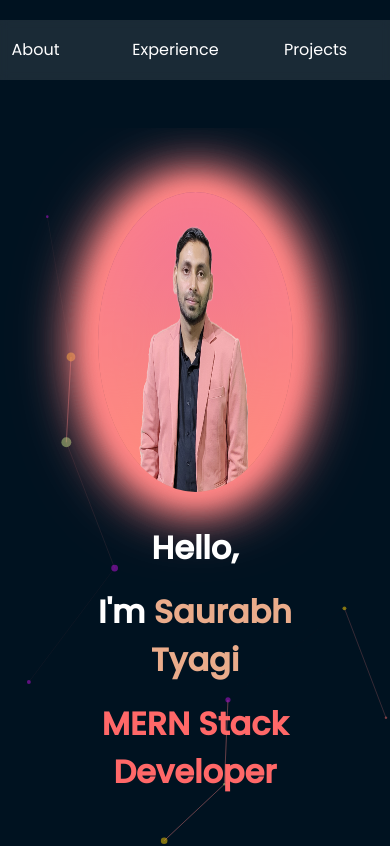
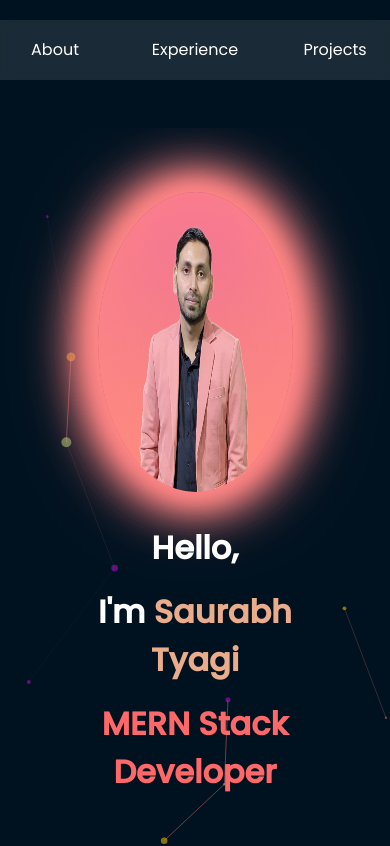
Before and after one commit to SAURABHTY01/personal-portfolio, a React (Create React App) app: page / in a window 390 px wide. Shown: the top 846 px of the page. Built offline with nearby package versions, Linux system fonts and the light colour scheme.

Commit message:
initial commit

```diff
--- a/src/style/main.css
+++ b/src/style/main.css
@@ -221,7 +221,7 @@
     padding: 0 !important;
     margin: 0 40px !important;
     max-width: 350px !important;
-    overflow: hidden;
+    overflow-y: hidden !important;
   }
 }
 
--- a/src/style/navbar.css
+++ b/src/style/navbar.css
@@ -65,6 +65,6 @@
 
 @media only screen and (max-width: 768px) {
   .navbar {
-    left: 45%;
+    left: 50%;
   }
 }
```
